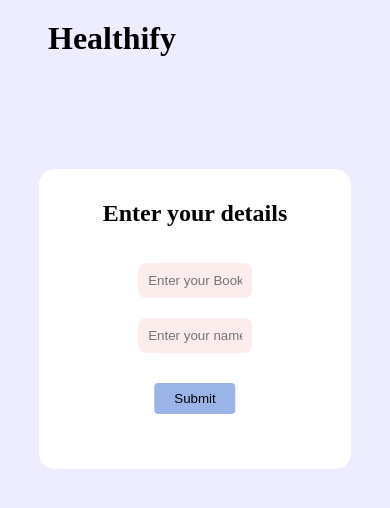
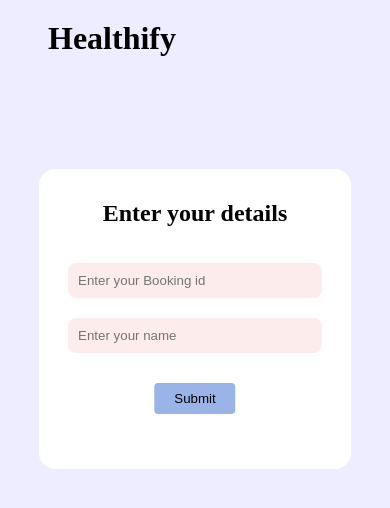
Before and after one commit to chirags1725/healthify, a Next.js app: page / in a window 390 px wide. Shown: the top 508 px of the page. Built offline with nearby package versions, Linux system fonts and the light colour scheme.

Commit message:
ui changes

```diff
--- a/styles/Home.module.css
+++ b/styles/Home.module.css
@@ -124,4 +124,7 @@
         width: 80vw;
         transform: translateX(-50%);
       }
+      .login input {
+        width: 60vw;
+      }
   }
```
Also changed, not shown: 1 other file (tests, documents, lock files or other folders).
